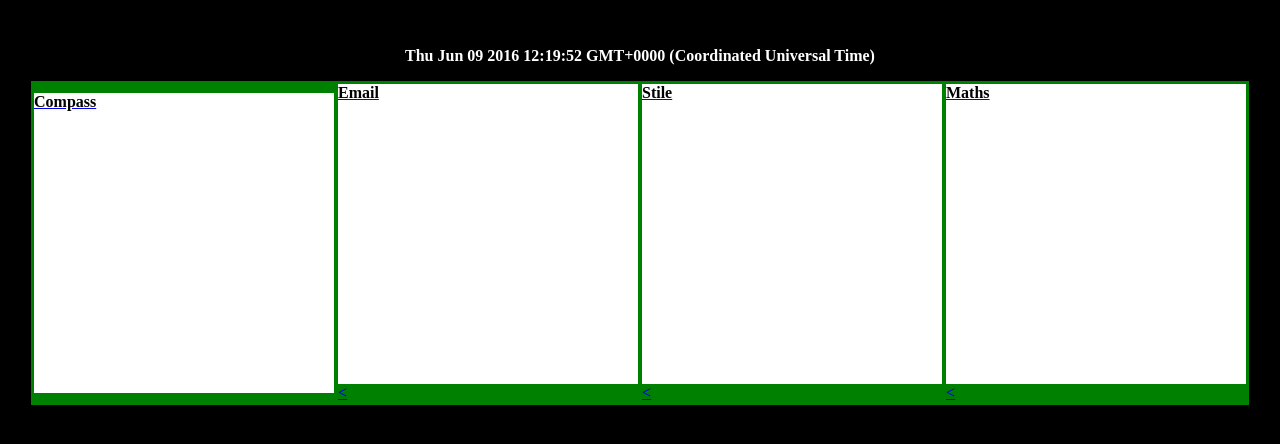
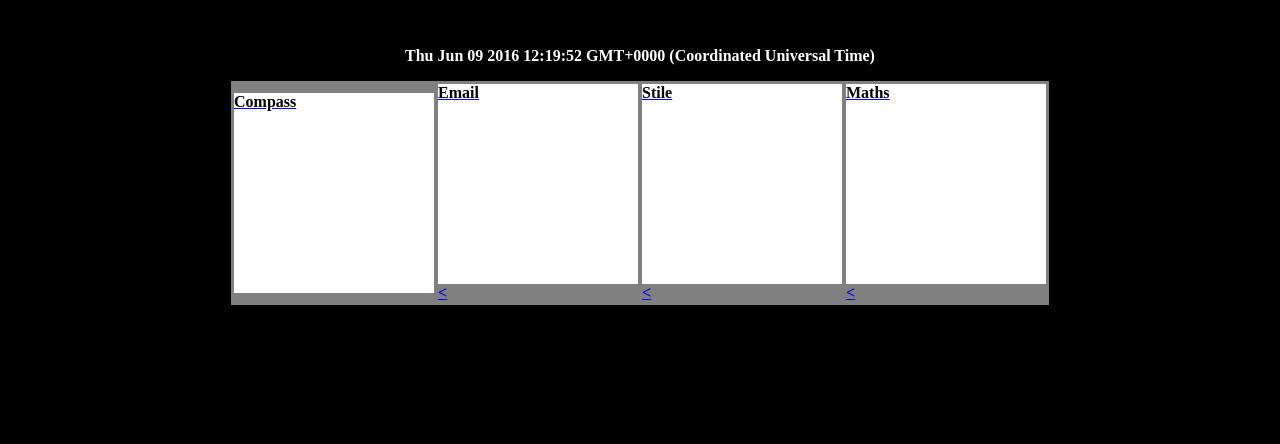
Before and after one commit to kennomatt/kennomatt.github.io, a plain HTML site: page index.html in a window 1280 px wide. Shown: the part 132-576 px from the top of the page. Drawn offline with Linux system fonts and the light colour scheme.

Commit message:
Update index.html

```diff
--- a/index.html
+++ b/index.html
@@ -3,8 +3,10 @@
 <head>
 <style>
 .rectangle {
-	width: 300px;
-	height: 300px;
+	width: 200px;
+	height: 200px;
+	left:50px;
+	top:50px;
 	font-size:30;
 	color:black;
 	background-color:white;
@@ -15,7 +17,7 @@ h1{
 
 }
 #Menu{
-	background-color:green;
+	background-color:grey;
 }
 body{
 	background-color:black;
```
